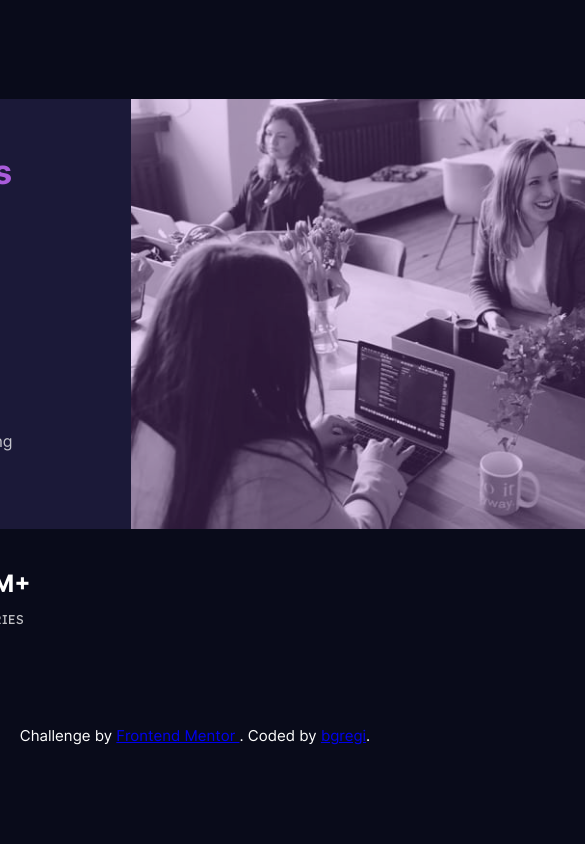
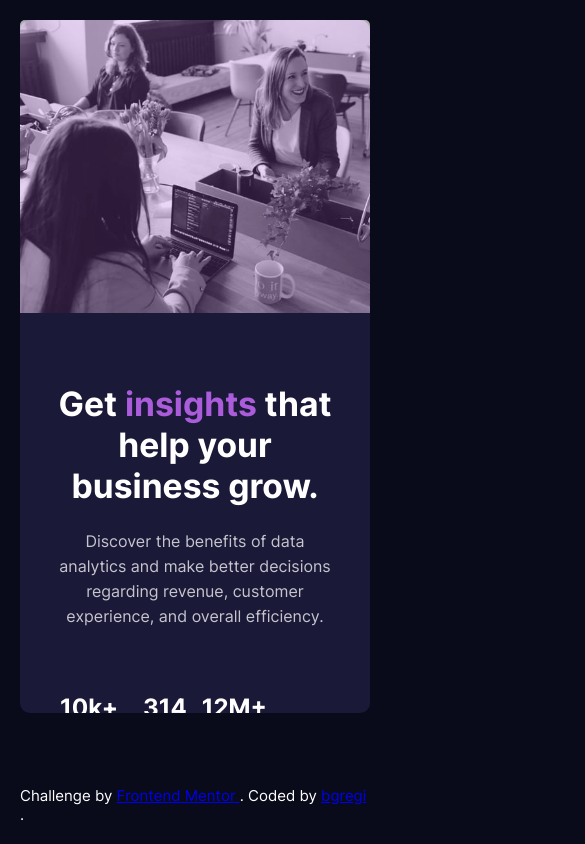
Before and after one commit to bgregi/fm-stats-preview-card, a plain HTML site: page index.html in a window 390 px wide. Shown: the top 844 px of the page, 585 px wide, since content can reach past the window. Drawn offline with Linux system fonts and the light colour scheme.

Commit message:
First changes in CSS for mobile layout

```diff
--- a/css/styles.css
+++ b/css/styles.css
@@ -7,7 +7,6 @@
     font-family: "Lexend Deca";
     src: url(../fonts/LexendDeca-Regular.ttf);
 }
-
 
 body {
     background-color: hsl(233, 47%, 7%);
@@ -22,9 +21,10 @@ body {
 
 .main-content {
     display: flex;
+    flex-direction: row-reverse;
     justify-content: center;
     align-items: flex-start;
-    width: 80%;
+    width: 1100px;
 }
 
 .main-text {
@@ -33,6 +33,7 @@ body {
     border-style: hidden;
     border-radius: 10px 0px 0px 10px;
     height: 400px;
+    overflow: hidden;
 
 }
 
@@ -41,6 +42,7 @@ h1 {
     font-weight: 700;
     color: white;
     font-size: 2.1rem;
+    margin-top: 40px;
 }
 
 h1 strong {
@@ -61,6 +63,7 @@ h1 strong {
     list-style-type: none;
     display: flex;
     justify-content: space-between;
+    margin: 40px 80px 0 0;
 }
 
 .main-text .li-stats {
@@ -68,7 +71,7 @@ h1 strong {
     color: white;
     font-weight: 700;
     font-size: 1.5rem;
-    margin-bottom: 7px;
+    margin-bottom: 0;
 }
 
 .main-text .li-description {
@@ -77,6 +80,7 @@ h1 strong {
     text-transform: uppercase;
     font-size: .8rem;
     font-weight: 400;
+    margin-top: 8px;
 }
 
 .img-container {
@@ -97,3 +101,42 @@ h1 strong {
     font-family: Inter;
     color: white;
 }
+
+@media only screen and (max-width: 425px) {
+    body {
+        box-sizing: border-box;
+        padding: 20px;
+        justify-content: space-between;
+    }
+    .main-content {
+        display: flex;
+        flex-direction: column;
+        align-items: center;
+        width: 100%;
+    }
+
+    .main-text {
+        box-sizing: border-box;
+        width: 100%;
+        padding: 30px;
+        border-radius: 0px 0px 10px 10px;
+        text-align: center;
+
+
+    }
+
+    .img-container {
+        background: hsl(277, 64%, 61%);
+        border-radius: 10px 10px 0px 0px;
+        width: 100%;
+        height: auto;
+
+    }
+    .img-container img {
+        width: 100%;
+        border-radius: 5px 5px 0px 0px;
+    }
+
+
+
+}
--- a/index.html
+++ b/index.html
@@ -19,6 +19,9 @@
 
     <body>
         <div class="main-content">
+            <div class="img-container">
+                <img src="images/image-header-desktop.jpg" alt="Teamwork" />
+            </div>
             <div class="main-text">
                 <h1>
                     Get <strong>insights</strong> that help your business grow.
@@ -51,18 +54,15 @@
                     </li>
                 </ul>
             </div>
-            <div class="img-container">
-                <img src="images/image-header-desktop.jpg" alt="Teamwork" />
-            </div>
         </div>
         <div class="attribution">
             Challenge by
-            <a
-                href="https://www.frontendmentor.io?ref=challenge"
-                target="_blank"
-                >Frontend Mentor
-            </a>
-            . Coded by <a href="#">bgregi</a>.
+            <a href="https://www.frontendmentor.io?ref=challenge" target="_blank">
+                Frontend Mentor
+            </a>. Coded by
+            <a href="https://github.com/bgregi" target="_blank">
+                bgregi
+            </a>.
         </div>
     </body>
 </html>
```
Also changed, not shown: static/Inter-Black.ttf (deleted), static/Inter-Bold.ttf (deleted), static/Inter-ExtraBold.ttf (deleted), static/Inter-ExtraLight.ttf (deleted), static/Inter-Light.ttf (deleted), static/Inter-Medium.ttf (deleted), static/Inter-Regular.ttf (deleted), static/Inter-SemiBold.ttf (deleted), static/Inter-Thin.ttf (deleted).
